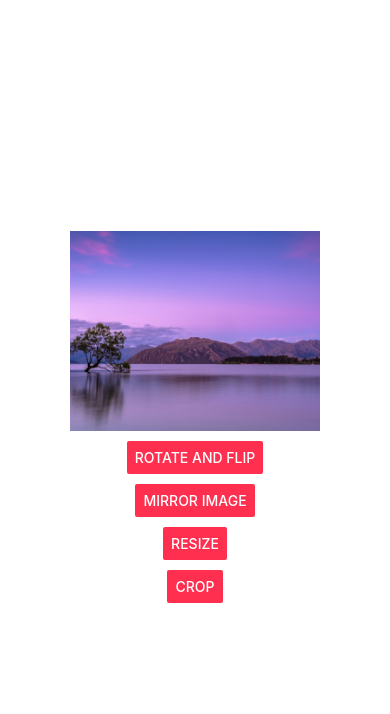
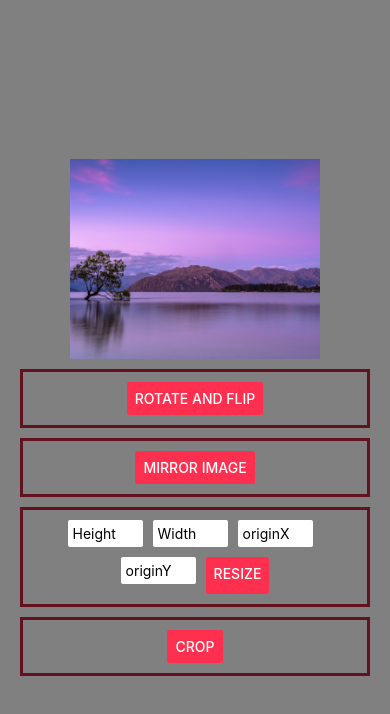
Before and after one commit to MarcelFeo/image_editor, a React Native app: screen / in a window 390 px wide. Shown: the top 714 px of the page. Built offline with nearby package versions, Linux system fonts and the light colour scheme.

Commit message:
criando inputs para o crop

```diff
--- a/App.js
+++ b/App.js
@@ -1,5 +1,5 @@
 import React, { useState, useEffect } from 'react';
-import { Button, Image, StyleSheet, View } from 'react-native';
+import { Button, Image, StyleSheet, View, TextInput } from 'react-native';
 import { Asset } from 'expo-asset';
 import { manipulateAsync, FlipType, SaveFormat } from 'expo-image-manipulator';
 
@@ -55,7 +55,7 @@ export default function App() {
     const manipResult = await manipulateAsync(
       image.localUri || image.uri,
       [
-        { crop: { height: 50, originX: 180, originY: 180, width: 50 } },
+        { crop: { height: 200, originX: 180, originY: 180, width: 250 } },
       ],
       { compress: 1, format: SaveFormat.JPEG }
     );
@@ -81,7 +81,11 @@ export default function App() {
         <Button title="Mirror Image" onPress={mirrorImage} color="#ff304f" />
       </View>
       <View style={styles.buttonContainer}>
-        <Button title="Resize" onPress={resizeImage} color="#ff304f" />
+        <TextInput style={styles.input} placeholder="Height" ></TextInput>
+        <TextInput style={styles.input} placeholder="Width"></TextInput>
+        <TextInput style={styles.input} placeholder="originX"></TextInput>
+        <TextInput style={styles.input} placeholder="originY"></TextInput>
+        <Button title="Resize" onPress={resizeImage} color="#ff304f"/>
       </View>
       <View style={styles.buttonContainer}>
         <Button title="Crop" onPress={cropImage} color="#ff304f" />
@@ -96,6 +100,7 @@ const styles = StyleSheet.create({
     backgroundColor: '#fff',
     alignItems: 'center',
     justifyContent: 'center',
+    backgroundColor: 'gray',
   },
   image: {
     width: 250,
@@ -104,5 +109,21 @@ const styles = StyleSheet.create({
   },
   buttonContainer: {
     marginBottom: 10,
-  }
+    flexDirection: 'row',
+    flexWrap: 'wrap',
+    width: 350,
+    borderWidth: 3,
+    justifyContent: 'center',
+    padding: 10,
+
+    borderColor: '#61121e',
+  },
+  input: {
+    width: 75,
+    backgroundColor: '#fff',
+    marginRight: 10,
+    marginBottom: 10,
+    borderRadius: 2,
+    padding: 5,
+  },
 });
```
